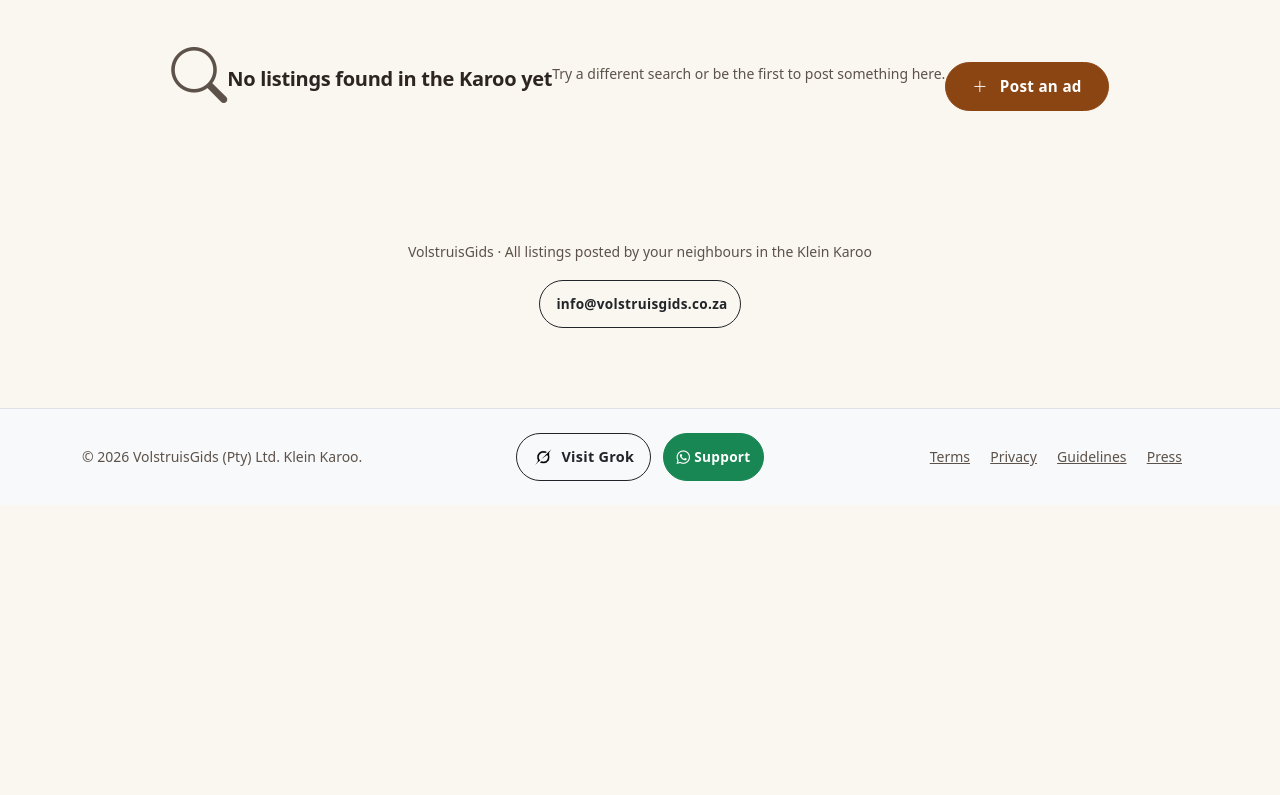
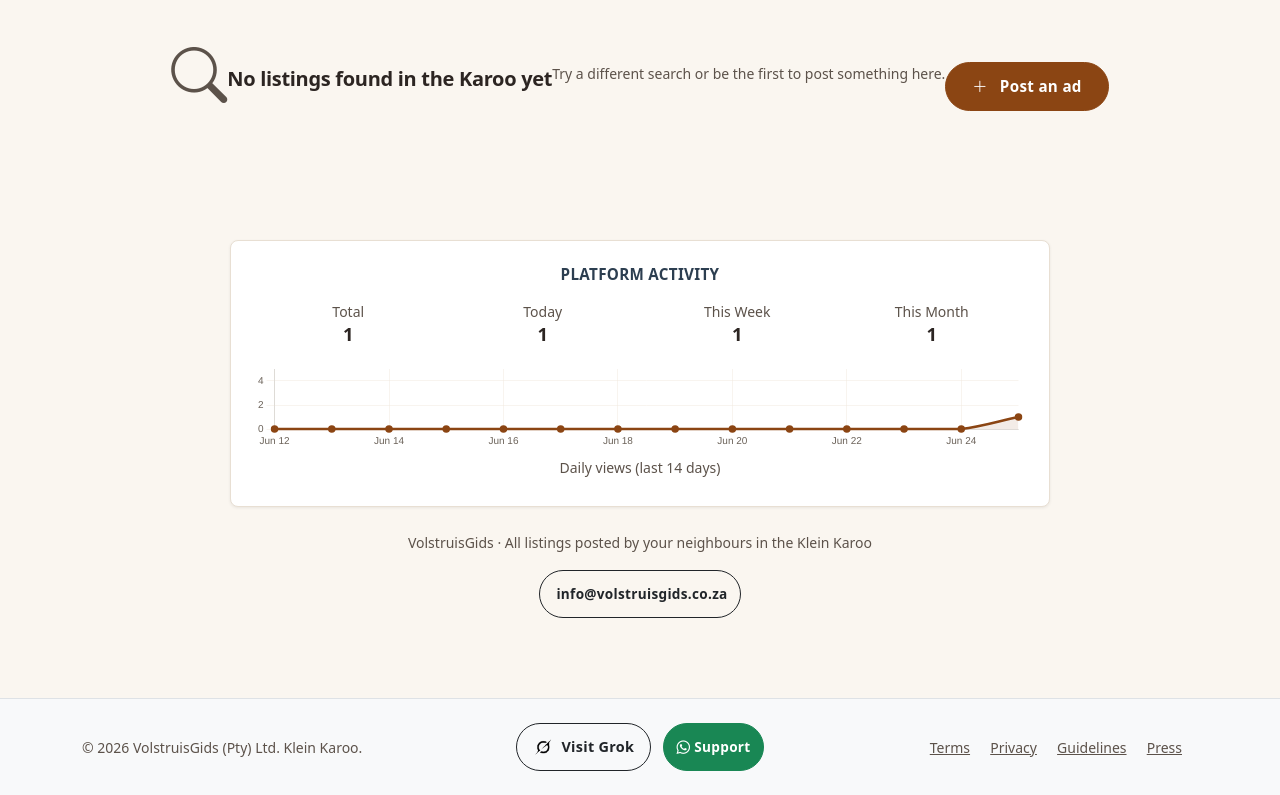
Before and after one commit to MarketExpander99/VolstruisGids, a Flask app: page / in a window 1280 px wide. Shown: the part 828-1623 px from the top of the page. Before the commit the page ends 1309 px from the top, so only its background shows below. Run offline with Flask 3, Linux system fonts and the light colour scheme; data comes from the database, SQL or seed files in the repository; data that the repository does not hold is empty.

Commit message:
chart update

```diff
--- a/app/blueprints/main/routes.py
+++ b/app/blueprints/main/routes.py
@@ -110,14 +110,18 @@ def ensure_daily_free_credits(user):
 # "Your ad could have been viewed X times this month!"
 # ============================================================
 def record_site_view():
-    """Increment lifetime total + current month counter.
+    """Increment lifetime total + current month counter + daily counter.
     Returns the *current month's* view count after increment.
+    Daily keys enable the feed stats dashboard (no schema change).
     """
     try:
         now = datetime.utcnow()
+        today = now.date()
         month_key = f"views_{now.year:04d}-{now.month:02d}"
+        daily_key = f"daily_views_{today.isoformat()}"
         SiteStat.increment('total_views', 1)
         monthly = SiteStat.increment(month_key, 1)
+        SiteStat.increment(daily_key, 1)
         return monthly
     except Exception:
         return 0
@@ -141,10 +145,63 @@ def get_total_site_views():
         return 0
 
 
+def get_feed_stats():
+    """Aggregate feed/platform activity stats for the dashboard card + trend graph.
+    Uses only existing SiteStat (no new models or schema).
+    Daily breakdown is populated going forward via enhanced record_site_view.
+    Returns dict safe for JSON / template.
+    """
+    try:
+        today = datetime.utcnow().date()
+        total = SiteStat.get_value('total_views', 0)
+
+        # Today
+        today_key = f"daily_views_{today.isoformat()}"
+        today_count = SiteStat.get_value(today_key, 0)
+
+        # This week (rolling last 7 calendar days incl. today) + daily series for chart (14 days)
+        week_count = 0
+        daily_views = []
+        for i in range(13, -1, -1):  # oldest first for chronological chart
+            d = today - timedelta(days=i)
+            key = f"daily_views_{d.isoformat()}"
+            count = SiteStat.get_value(key, 0)
+            daily_views.append({
+                'date': d.isoformat(),
+                'count': count
+            })
+            if i < 7:
+                week_count += count
+
+        # This month (current calendar month)
+        month_key = f"views_{today.year:04d}-{today.month:02d}"
+        month_count = SiteStat.get_value(month_key, 0)
+
+        return {
+            'total_views': total,
+            'today': today_count,
+            'week': week_count,
+            'month': month_count,
+            'daily_views': daily_views
+        }
+    except Exception:
+        # Graceful fallback so page never breaks
+        return {
+            'total_views': 0,
+            'today': 0,
+            'week': 0,
+            'month': 0,
+            'daily_views': []
+        }
+
+
 @main_bp.route('/')
 def index():
-    # Record a visit (increments this month's counter + lifetime)
+    # Record a visit (increments total + month + daily for stats)
     monthly_views = record_site_view()
+
+    # Feed stats for enhanced bottom dashboard (total, today, week, month + 14d series)
+    feed_stats = get_feed_stats()
 
     # Credits for homepage top section (spec: pass explicit value; None for anonymous)
     user_credits = None
@@ -160,7 +217,7 @@ def index():
             except (TypeError, ValueError):
                 user_credits = 0.0
 
-    return render_template('main/index.html', monthly_views=monthly_views, user_credits=user_credits)
+    return render_template('main/index.html', monthly_views=monthly_views, user_credits=user_credits, feed_stats=feed_stats)
 
 
 @main_bp.route('/api/listings')
@@ -277,7 +334,8 @@ def api_listings():
         'has_more': listings.has_next,
         'next_page': page + 1 if listings.has_next else None,
         'storefront_owner': storefront_owner,
-        'monthly_views': get_current_month_views()
+        'monthly_views': get_current_month_views(),
+        'feed_stats': get_feed_stats()  # available for future dynamic stat refresh (non-breaking)
     })
 
 
--- a/app/static/css/custom.css
+++ b/app/static/css/custom.css
@@ -1335,3 +1335,41 @@ footer, #main-footer {
 .photo-preview-grid {
   gap: 8px !important;
 }
+
+/* ============================================================
+   FEED STATS DASHBOARD (Feed Stats Enhancement v1.0)
+   Clean card at bottom of homepage feed replacing basic counter.
+   Matches warm Karoo palette + Bootstrap.
+   ============================================================ */
+.stats-card {
+    background: var(--surface);
+    border-color: var(--border) !important;
+    max-width: 820px;
+    margin-left: auto;
+    margin-right: auto;
+}
+.stats-card h6 {
+    font-size: 0.95rem;
+    text-transform: uppercase;
+    letter-spacing: 0.6px;
+}
+.stats-card .fs-5 {
+    font-size: 1.15rem !important;
+    line-height: 1.1;
+    color: var(--text-primary);
+}
+.stats-card canvas {
+    max-height: 120px;
+    width: 100% !important;
+}
+
+/* Subtle separators between stat columns on narrow screens */
+@media (max-width: 575.98px) {
+    .stats-card .row > div:not(:last-child) {
+        border-right: 1px solid var(--border);
+    }
+    .stats-card .row > div:nth-child(2),
+    .stats-card .row > div:nth-child(4) {
+        border-right: none;
+    }
+}
--- /dev/null
+++ b/app/static/js/feed-stats.js
@@ -0,0 +1,158 @@
+/**
+ * feed-stats.js
+ * Feed Stats Enhancement v1.0
+ * Renders the Platform Activity card + 14-day trend line chart at bottom of homepage feed.
+ * Expects window.feedStats = { total_views, today, week, month, daily_views: [{date, count}, ...] }
+ * Chart.js 4+ must be loaded before this script (CDN in template).
+ * Graceful: does nothing if elements or data missing.
+ */
+(function () {
+    function initFeedStats() {
+        const canvas = document.getElementById('viewsTrendChart');
+        if (!canvas || typeof Chart === 'undefined') {
+            return; // no chart element or library not ready
+        }
+
+        const stats = window.feedStats || {};
+        const daily = Array.isArray(stats.daily_views) ? stats.daily_views : [];
+
+        // Update numeric values (defensive sync in case template numbers lag)
+        const setNum = (id, val) => {
+            const el = document.getElementById(id);
+            if (el) el.textContent = (val || 0).toLocaleString();
+        };
+        setNum('stat-total', stats.total_views);
+        setNum('stat-today', stats.today);
+        setNum('stat-week', stats.week);
+        setNum('stat-month', stats.month);
+
+        if (daily.length === 0) {
+            // No data yet (or first run) — still render empty chart nicely
+            // Destroy previous if hot reload in dev
+            if (canvas._chartInstance) {
+                try { canvas._chartInstance.destroy(); } catch (e) {}
+            }
+            const ctxEmpty = canvas.getContext('2d');
+            new Chart(ctxEmpty, {
+                type: 'line',
+                data: {
+                    labels: ['No data yet'],
+                    datasets: [{
+                        label: 'Daily Views',
+                        data: [0],
+                        borderColor: '#8B4513',
+                        backgroundColor: 'rgba(139, 69, 19, 0.08)',
+                        borderWidth: 2,
+                        tension: 0.35,
+                        fill: true,
+                        pointRadius: 2
+                    }]
+                },
+                options: getChartOptions()
+            });
+            return;
+        }
+
+        // Prepare labels (short readable dates e.g. "Jun 20") and values
+        const labels = daily.map(d => {
+            try {
+                const dt = new Date(d.date + 'T00:00:00Z');
+                return dt.toLocaleDateString(undefined, { month: 'short', day: 'numeric' });
+            } catch (_) {
+                return d.date.slice(5); // fallback MM-DD
+            }
+        });
+        const values = daily.map(d => Number(d.count) || 0);
+
+        // Destroy stale chart instance (dev / re-init safety)
+        if (canvas._chartInstance) {
+            try { canvas._chartInstance.destroy(); } catch (e) {}
+        }
+
+        const ctx = canvas.getContext('2d');
+        const chart = new Chart(ctx, {
+            type: 'line',
+            data: {
+                labels: labels,
+                datasets: [{
+                    label: 'Daily Views',
+                    data: values,
+                    borderColor: '#8B4513',           // primary terracotta
+                    backgroundColor: 'rgba(139, 69, 19, 0.10)',
+                    borderWidth: 2.5,
+                    tension: 0.35,
+                    fill: true,
+                    pointRadius: 2.5,
+                    pointHoverRadius: 4,
+                    pointBackgroundColor: '#8B4513'
+                }]
+            },
+            options: getChartOptions(values)
+        });
+
+        // Store for potential future destroy / access
+        canvas._chartInstance = chart;
+    }
+
+    function getChartOptions(values) {
+        const maxVal = values && values.length ? Math.max.apply(null, values) : 10;
+        const suggestedMax = Math.max(5, Math.ceil(maxVal * 1.25));
+
+        return {
+            responsive: true,
+            maintainAspectRatio: false,
+            scales: {
+                x: {
+                    grid: { color: '#F0E9DF', lineWidth: 0.5, tickLength: 3 },
+                    ticks: {
+                        color: '#6B6259',
+                        font: { size: 10 },
+                        maxRotation: 45,
+                        autoSkip: true,
+                        maxTicksLimit: 8
+                    }
+                },
+                y: {
+                    beginAtZero: true,
+                    suggestedMax: suggestedMax,
+                    grid: { color: '#F0E9DF', lineWidth: 0.5 },
+                    ticks: {
+                        color: '#6B6259',
+                        font: { size: 10 },
+                        precision: 0,
+                        stepSize: Math.max(1, Math.ceil(suggestedMax / 5))
+                    }
+                }
+            },
+            plugins: {
+                legend: { display: false },
+                tooltip: {
+                    displayColors: false,
+                    callbacks: {
+                        label: (ctx) => `${ctx.raw} view${ctx.raw === 1 ? '' : 's'}`
+                    }
+                }
+            },
+            elements: {
+                line: { borderJoinStyle: 'round' },
+                point: { hitRadius: 8 }
+            },
+            animation: {
+                duration: 650,
+                easing: 'easeOutQuart'
+            }
+        };
+    }
+
+    // Auto-init when DOM ready (works whether script is at end or deferred)
+    if (document.readyState === 'loading') {
+        document.addEventListener('DOMContentLoaded', initFeedStats);
+    } else {
+        // DOM already parsed
+        // Small delay allows other homepage JS (listings) to settle
+        setTimeout(initFeedStats, 40);
+    }
+
+    // Also expose for manual re-init if needed (e.g. future dynamic refresh)
+    window.initFeedStats = initFeedStats;
+})();
--- a/app/templates/main/index.html
+++ b/app/templates/main/index.html
@@ -204,6 +204,41 @@
         </div>
     </div>
 
+    <!-- ============================================================
+         FEED STATS ENHANCEMENT (v1.0)
+         Replaces simple hit counter with dashboard: Total / Today / Week / Month + 14-day trend line.
+         Bootstrap-styled card, Chart.js, ARIA labels, placed at bottom of feed.
+         Data from server (via SiteStat + daily keys). No model changes.
+         ============================================================ -->
+    <div class="stats-card mt-4 p-4 border rounded-3 shadow-sm bg-white" aria-labelledby="stats-title">
+        <h6 id="stats-title" class="text-center fw-bold mb-3" style="color:#2C3E50; letter-spacing:0.3px;">Platform Activity</h6>
+        <div class="row text-center mb-3 g-2">
+            <div class="col-3">
+                <div class="small text-muted">Total</div>
+                <div id="stat-total" class="fw-bold fs-5" aria-label="Total views all time">{{ feed_stats.total_views | default(0) | int }}</div>
+            </div>
+            <div class="col-3">
+                <div class="small text-muted">Today</div>
+                <div id="stat-today" class="fw-bold fs-5" aria-label="Views today">{{ feed_stats.today | default(0) | int }}</div>
+            </div>
+            <div class="col-3">
+                <div class="small text-muted">This Week</div>
+                <div id="stat-week" class="fw-bold fs-5" aria-label="Views this week">{{ feed_stats.week | default(0) | int }}</div>
+            </div>
+            <div class="col-3">
+                <div class="small text-muted">This Month</div>
+                <div id="stat-month" class="fw-bold fs-5" aria-label="Views this month">{{ feed_stats.month | default(0) | int }}</div>
+            </div>
+        </div>
+
+        <div class="mt-2">
+            <canvas id="viewsTrendChart" height="90" aria-label="Daily views trend over the last 14 days" role="img"></canvas>
+        </div>
+        <div class="text-center mt-1">
+            <small class="text-muted">Daily views (last 14 days)</small>
+        </div>
+    </div>
+
     <div class="text-center text-muted small mt-4 pb-3">
         <p>VolstruisGids · All listings posted by your neighbours in the Klein Karoo </p>
         <p>
@@ -249,6 +284,7 @@
 window.isLoggedIn = JSON.parse('{{ current_user.is_authenticated | tojson }}');
 const GROK_LOGO_URL = '{{ url_for("static", filename="img/GrokLogo.png") }}';
 window.monthlyViews = {{ monthly_views | default(0) | int }};  // current month views for "Your ad could have been viewed X times this month!"
+window.feedStats = {{ feed_stats | tojson | default('{}') }};  // total/today/week/month + daily_views[] for chart + stats card
 let currentGrokListing = null;
 function openGrokChat(listingId, title, description, area) {
     currentGrokListing = { id: listingId, title: title, description: description, area: area };
@@ -1158,4 +1194,8 @@ document.addEventListener('click', function(e) {
         loadPopularCategories();
     };
 </script>
+
+<!-- Chart.js (CDN, lightweight) + Feed Stats dashboard initializer (new) -->
+<script src="https://cdn.jsdelivr.net/npm/chart.js@4.4.1/dist/chart.umd.min.js"></script>
+<script src="{{ url_for('static', filename='js/feed-stats.js') }}"></script>
 {% endblock %}
```
